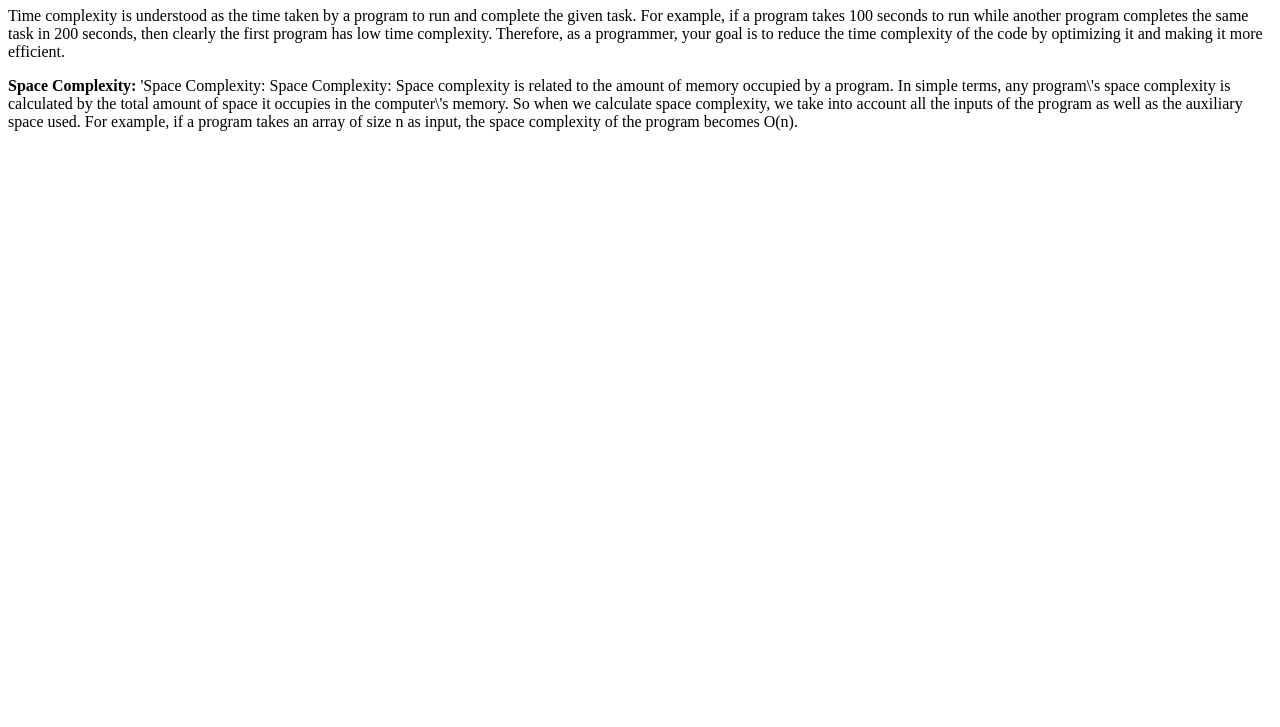
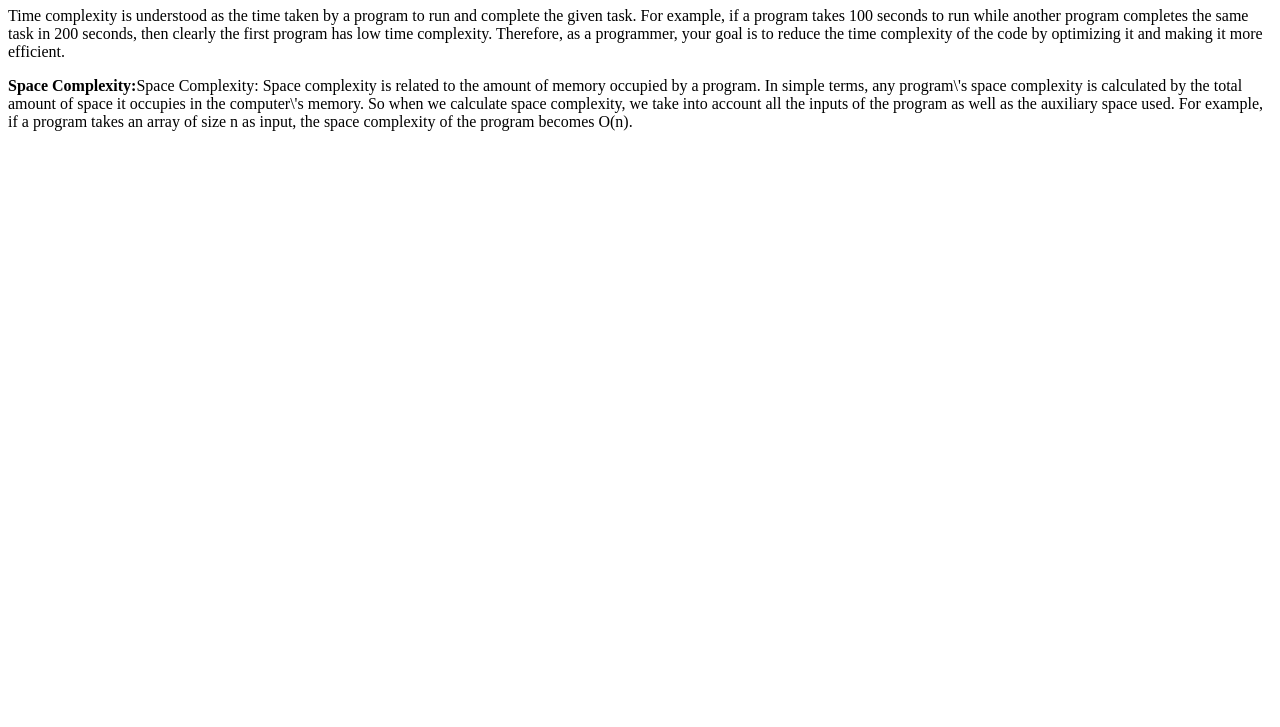
Before and after one commit to acciojob/time-and-space-complexity-skumar343, a website: page main.html in a window 1280 px wide. Shown: the part 73-800 px from the top of the page. Drawn offline with Linux system fonts and the light colour scheme.

Commit message:
created a submission

```diff
--- a/main.html
+++ b/main.html
@@ -10,7 +10,7 @@
 	<header><h1>Time and Space Complexity</h1></header>
 	<p>Time complexity is understood as the time taken by a program to run and complete the given task. For example, if a program takes 100 seconds to run while another program completes the same task in 200 seconds, then clearly the first program has low time complexity. Therefore, as a programmer, your goal is to reduce the time complexity of the code by optimizing it and making it more efficient.</p>
 
-<p><b>Space Complexity:</b> 'Space Complexity: Space Complexity: Space complexity is related to the amount of memory occupied by a program. In simple terms, any program\'s space complexity is calculated by the total amount of space it occupies in the computer\'s memory. So when we calculate space complexity, we take into account all the inputs of the program as well as the auxiliary space used. For example, if a program takes an array of size n as input, the space complexity of the program becomes O(n).</p><!-- the entire body must be written by student -->
+<p><b>Space Complexity:</b>Space Complexity: Space complexity is related to the amount of memory occupied by a program. In simple terms, any program\'s space complexity is calculated by the total amount of space it occupies in the computer\'s memory. So when we calculate space complexity, we take into account all the inputs of the program as well as the auxiliary space used. For example, if a program takes an array of size n as input, the space complexity of the program becomes O(n).</p><!-- the entire body must be written by student -->
     <script type="text/javascript" src="./script.js">
 </script>
 
```
